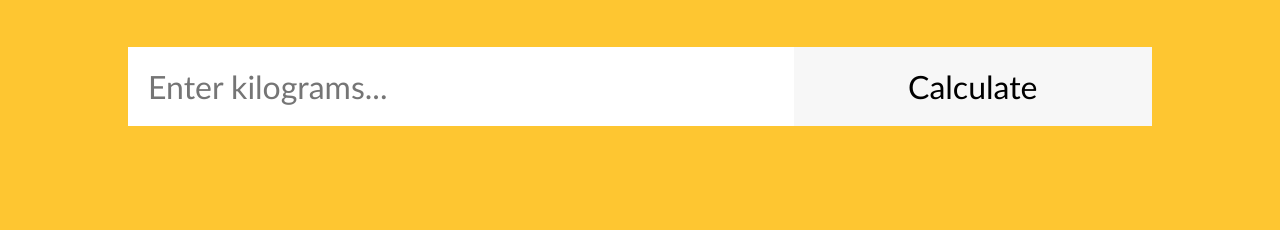
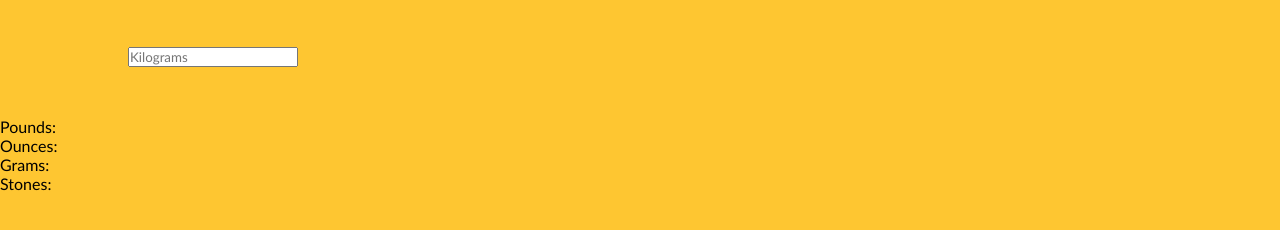
Before and after one commit to BenasDe/JS-Kontrolinis, a plain HTML site: page Task 1/Index.html in a window 1280 px wide. Shown: the part 170-400 px from the top of the page. Drawn offline with Linux system fonts and the light colour scheme.

Commit message:
1task done

```diff
--- a/Task 1/Index.html
+++ b/Task 1/Index.html
@@ -18,11 +18,25 @@
         <h1 class="headline">Weight Converter</h1>
         <!-- Users input -->
         <form>
-          <input type="text" id="search" placeholder="Enter kilograms..." />
-          <input type="submit" id="submit-btn" value="Calculate" />
+          <input id="Kilograms" type="number" placeholder="Kilograms"
+          oninput=
+        "kiloweightConvert(this.value)"
+             onchange="kiloweightConvert(this.value)">
         </form>
         <!-- Place for output after form submission -->
-        <div id="output"></div>
+        <div id="output">
+          <p>Pounds: <span id="Pounds"></span></p>
+
+
+          <p>Ounces: <span id="Ounces"></span></p>
+
+
+          <p>Grams: <span id="Grams"></span></p>
+
+
+          <p>Stones: <span id="Stones"></span></p>
+
+        </div>
       </div>
     </main>
 
--- a/Task 1/script.js
+++ b/Task 1/script.js
@@ -8,3 +8,9 @@ pamatyti jo pateikto svorio kovertavimą į:
 Pastaba: atvaizdavimas turi būti matomas pateikus formą ir pateikiamas
 <div id="output"></div> viduje, bei turi turėti bent minimalų stilių;
 ------------------------------------------------------------------- */
+function kiloweightConvert(value) {
+    document.getElementById("Pounds").innerHTML = value * 2.2046;
+    document.getElementById("Ounces").innerHTML = value * 35.274;
+    document.getElementById("Grams").innerHTML = value * 1000;
+    document.getElementById("Stones").innerHTML = value * 0.1574;
+}
```
